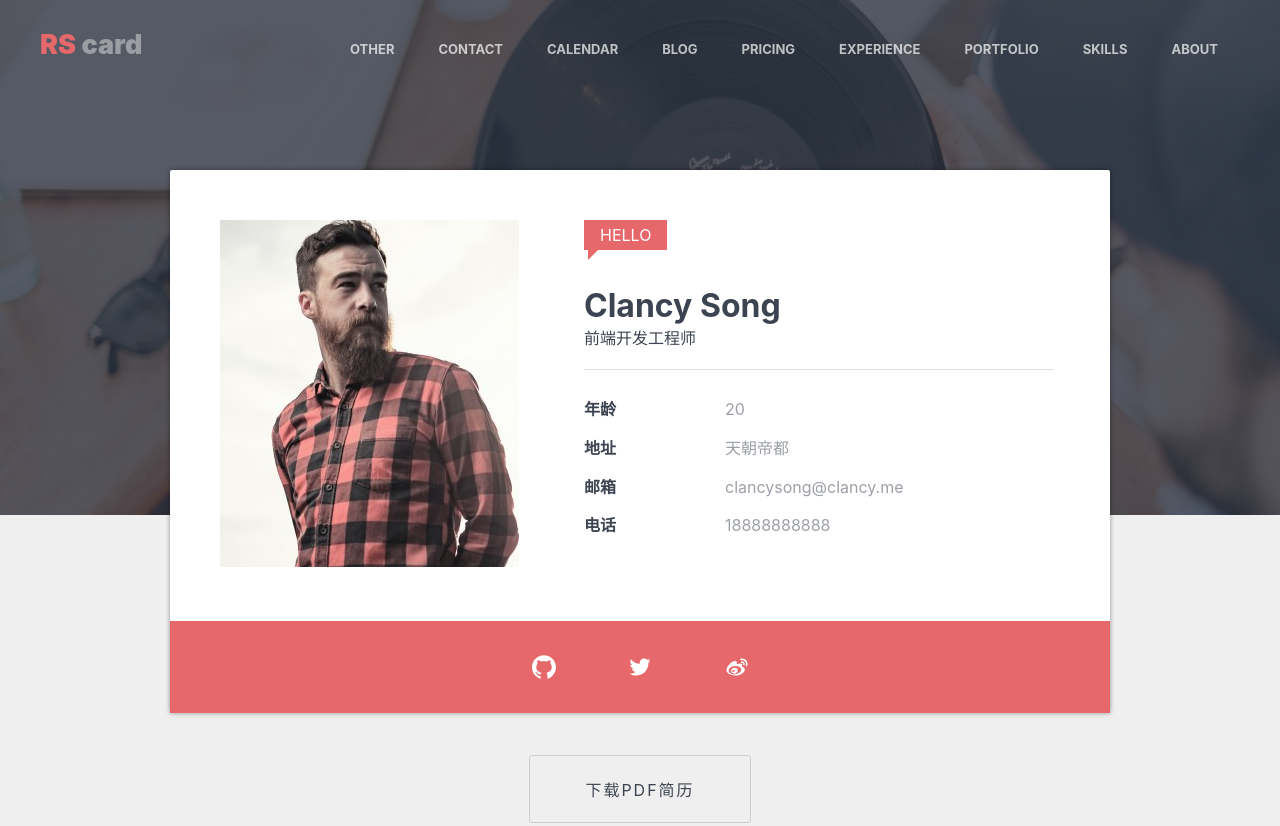
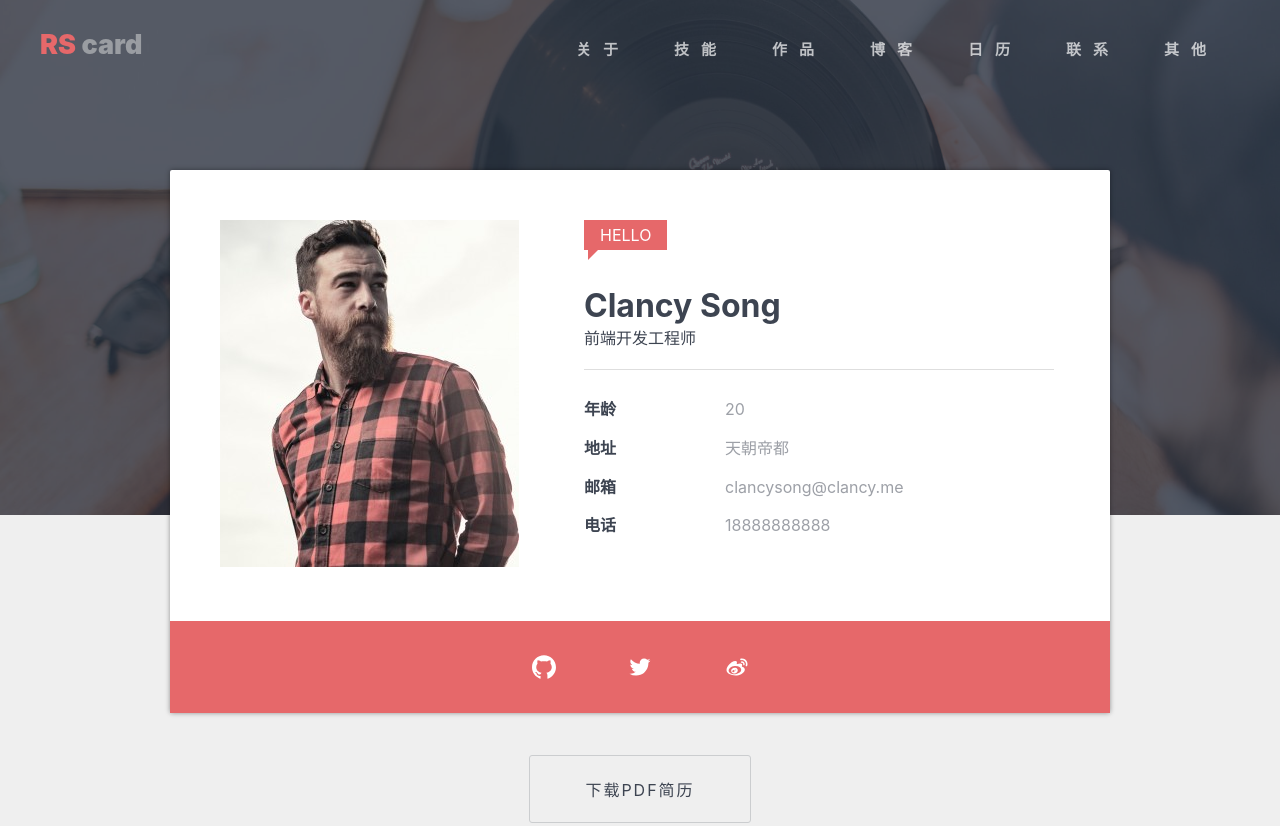
Before and after one commit to cicec/xdml-task, a plain HTML site: page intermediate/task23/index.html in a window 1280 px wide. Shown: the top 826 px of the page. Drawn offline with Linux system fonts and the light colour scheme.

Commit message:
add topNavBar scolling style

```diff
--- a/intermediate/task23/css/style.css
+++ b/intermediate/task23/css/style.css
@@ -46,6 +46,16 @@ ol {
     top: 0;
     left: 0;
     right: 0;
+    color: rgba(255, 255, 255, 0.7);
+    z-index: 1;
+    transition: all 0.6s;
+}
+
+.top-nav-bar.scolling {
+    background: #ffffff;
+    color: #3d4451;
+    padding: 0 40px;
+    box-shadow: 0 0 24px rgba(0, 0, 0, 0.48);
 }
 
 .top-nav-bar>.logo {
@@ -78,9 +88,10 @@ ol {
 }
 
 .top-nav-bar>nav>ul>li>a {
-    font-size: 13px;
+    letter-spacing: 12px;
+    font-size: 15px;
     font-weight: bold;
-    color: rgba(255, 255, 255, 0.7);
+    color: inherit;
     text-decoration: none;
 }
 
@@ -96,7 +107,7 @@ ol {
 }
 
 .top-nav-bar>nav>ul>li>a:hover::after {
-    width: 100%;
+    width: 76%;
 }
 
 .banner {
--- a/intermediate/task23/index.html
+++ b/intermediate/task23/index.html
@@ -10,22 +10,20 @@
 </head>
 
 <body>
-    <div class="top-nav-bar clearfix">
+    <div id="topNavBar" class="top-nav-bar clearfix">
         <div class="logo">
             <span class="rs">RS</span>
             <span class="card">card</span>
         </div>
         <nav>
             <ul class="clearfix">
-                <li><a href="">ABOUT</a></li>
-                <li><a href="">SKILLS</a></li>
-                <li><a href="">PORTFOLIO</a></li>
-                <li><a href="">EXPERIENCE</a></li>
-                <li><a href="">PRICING</a></li>
-                <li><a href="">BLOG</a></li>
-                <li><a href="">CALENDAR</a></li>
-                <li><a href="">CONTACT</a></li>
-                <li><a href="">OTHER</a></li>
+                <li><a href="">其他</a></li>
+                <li><a href="">联系</a></li>
+                <li><a href="">日历</a></li>
+                <li><a href="">博客</a></li>
+                <li><a href="">作品</a></li>
+                <li><a href="">技能</a></li>
+                <li><a href="">关于</a></li>
             </ul>
         </nav>
     </div>
--- a/intermediate/task23/js/main.js
+++ b/intermediate/task23/js/main.js
@@ -1,4 +1,14 @@
-const selectPortfolioClassify = () => {
+function main() {
+    //  顶部导航栏滚动样式
+    window.onscroll = () => {
+        if (window.scrollY > 0) {
+            topNavBar.classList.add('scolling')
+        } else {
+            topNavBar.classList.remove('scolling')
+        }
+    }
+
+    //  作品集切换
     portfolioState1.onclick = () => {
         portfolioBar.className = 'bar state1'
     }
@@ -10,4 +20,4 @@ const selectPortfolioClassify = () => {
     }
 }
 
-window.onload = selectPortfolioClassify
+window.onload = main
```
